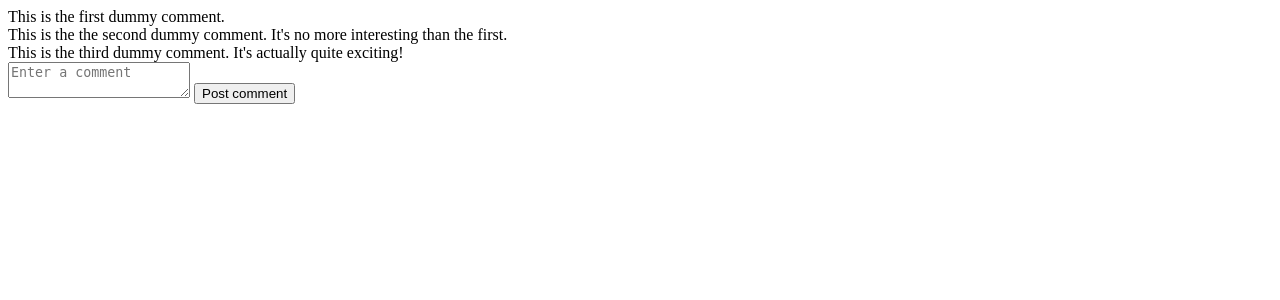
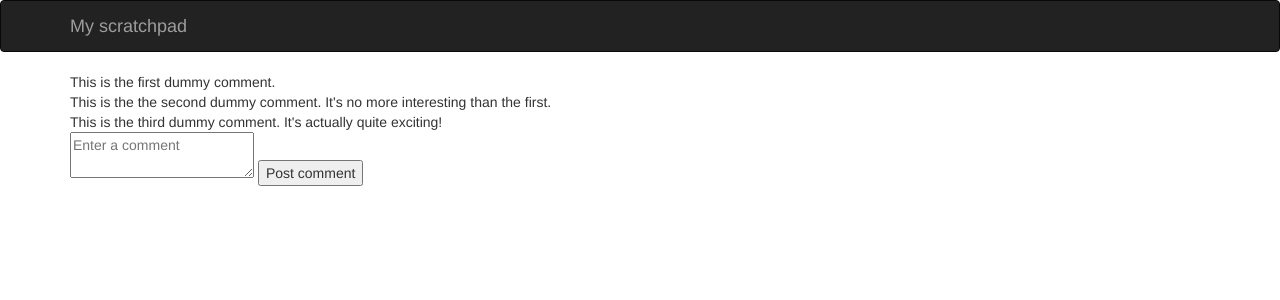
Before and after one commit to jacksonl2074/CTS-285, a Flask app: page / in a window 1280 px wide. Shown: the top 300 px of the page. Run offline with Flask 3, Linux system fonts and the light colour scheme; some libraries are stand-ins or nearby versions.

Commit message:
Added Boostrap

```diff
--- a/M2T1/hello.py
+++ b/M2T1/hello.py
@@ -5,6 +5,7 @@ from flask import Flask, render_template
 app = Flask(__name__)
 # do any app specific setupu here
 # for instance, loading a database
+app.config["DEBUG"] = True  # will run in debug mode
 
 @app.route("/")
 def index():
--- a/M2T1/templates/main_page.html
+++ b/M2T1/templates/main_page.html
@@ -1,10 +1,36 @@
 <html>
+
     <head>
+        <!-- added Bootstrap -->
+        <meta charset="utf-8">
+        <meta http-equiv="X-UA-Compatible" content="IE=edge">
+        <meta name="viewport" content="width=device-width, initial-scale=1">
+
+        <link rel="stylesheet" href="https://maxcdn.bootstrapcdn.com/bootstrap/3.3.5/css/bootstrap.min.css" integrity="sha512-dTfge/zgoMYpP7QbHy4gWMEGsbsdZeCXz7irItjcC3sPUFtf0kuFbDz/ixG7ArTxmDjLXDmezHubeNikyKGVyQ==" crossorigin="anonymous">
+
         <title>My scratchboard page</title>
     </head>
 
     <body>
+        <!-- Bootstrap Start -->
 
+         <nav class="navbar navbar-inverse">
+            <div class="container">
+                <div class="navbar-header">
+                    <button type="button" class="navbar-toggle collapsed" data-toggle="collapse" data-target="#navbar" aria-expanded="false" aria-controls="navbar">
+                        <span class="sr-only">Toggle navigation</span>
+                        <span class="icon-bar"></span>
+                        <span class="icon-bar"></span>
+                        <span class="icon-bar"></span>
+                    </button>
+                    <a class="navbar-brand" href="#">My scratchpad</a>
+                </div>
+            </div>
+        </nav>
+
+
+        <div class="container">
+        <!-- Boostrap Ends-->
         <div>
             This is the first dummy comment.
         </div>
@@ -24,6 +50,7 @@
                 <input type="submit" value="Post comment">
             </form>
         </div>
-
+    </div><!-- /.container -->
+    <!-- Boostrap Ends Here -->
     </body>
 </html>
```
